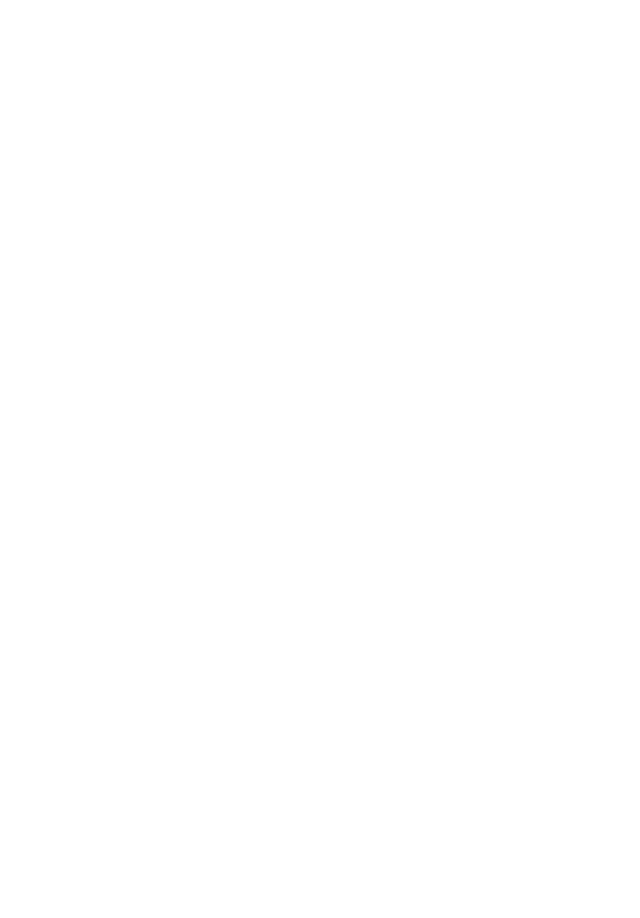
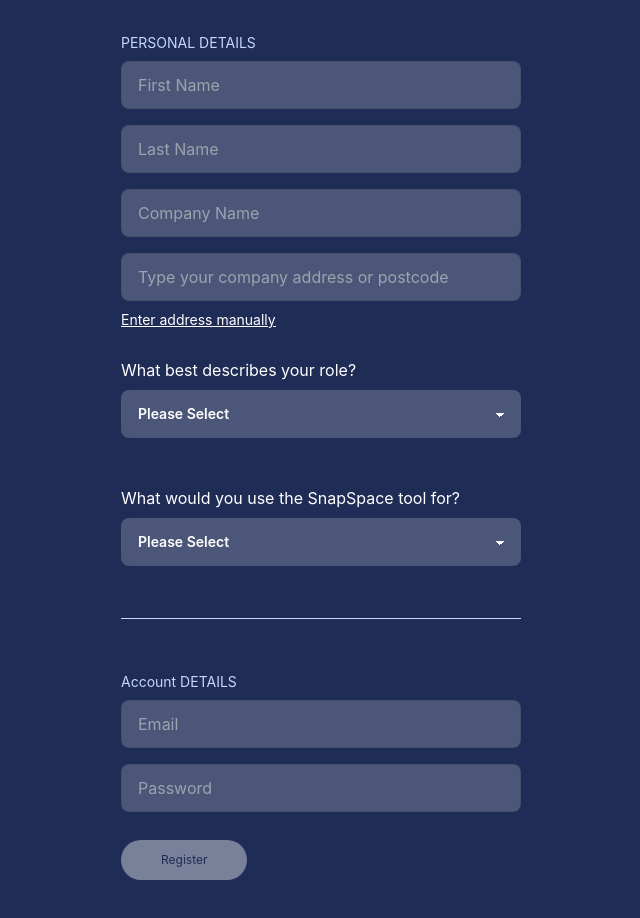
Before and after one commit to mkmahmud/SnapSpace, a React (Create React App) app in the folder front/: page /signup in a window 1280 px wide. Shown: the part 280-1198 px from the top of the page, without its empty margins (39-679 px from the left). Before the commit the page ends 800 px from the top, so only its background shows below. Built offline with nearby package versions, Linux system fonts and the light colour scheme; no server answers.

Commit message:
firebase auth

```diff
--- a/front/package.json
+++ b/front/package.json
@@ -13,6 +13,7 @@
     "react-dom": "^18.2.0",
     "react-router-dom": "^6.4.4",
     "react-scripts": "5.0.1",
+    "react-toastify": "^9.1.1",
     "web-vitals": "^2.1.4"
   },
   "scripts": {
--- a/front/src/App.js
+++ b/front/src/App.js
@@ -1,6 +1,8 @@
 
 import './App.css';
 import Router from './Routes/Router/Router';
+import { ToastContainer } from 'react-toastify';
+import 'react-toastify/dist/ReactToastify.css';
 
 
 function App() {
@@ -9,6 +11,7 @@ function App() {
   return (
     <div className="App max-w-[1400px] mx-auto bg-[#C6D6FF]">
       <Router></Router>
+      <ToastContainer />
     </div>
   );
 }
--- a/front/src/Context/AuthContext/AuthContext.js
+++ b/front/src/Context/AuthContext/AuthContext.js
@@ -1,15 +1,77 @@
-import React, { createContext } from 'react';
+import React, { createContext, useEffect, useState } from 'react';
+import { getAuth, createUserWithEmailAndPassword, updateProfile, signInWithEmailAndPassword, onAuthStateChanged, signOut, GoogleAuthProvider, signInWithPopup  } from "firebase/auth";
+import { app } from '../../Config/Firebase';
 
 export const UserAuth = createContext();
 
+const auth = getAuth(app)
+
 const AuthContext = ({children}) => {
 
-    const demo = {
-        name: 'MK'
+
+
+    const [user, setUser] = useState(null)
+    const [loading, setLoading] = useState(true)
+
+
+
+    const GoogleProvider = new GoogleAuthProvider();
+
+    // Create User
+    const createUser = (email, password) => {
+        setLoading(true)
+        return createUserWithEmailAndPassword(auth, email, password)
     }
 
+    // Create User with Google
+    const createUserGoogle = () => {
+        setLoading(true)
+        return signInWithPopup(auth, GoogleProvider);
+    }
+
+    // Update User information
+    const updateUser = (userInfo) => {
+        setLoading(true)
+        return updateProfile(auth.currentUser,userInfo)
+    }
+
+
+    // Log in with Email and Password
+    const login = (email, password) => {
+        setLoading(true)
+        return signInWithEmailAndPassword(auth, email, password)
+    }
+
+
+    // user log in Google
+    const googleLogIn = () => {
+        setLoading(true)
+        return signInWithPopup(auth, GoogleProvider);
+    }
+
+
+
+
+    // User log in
+    useEffect( () =>{
+        const unsubscribe = onAuthStateChanged(auth, currentUser =>{
+            setUser(currentUser);
+            setLoading(false)
+        });
+
+        return () => unsubscribe();
+    }, [user])
+
+
+    // sign out
+    const logOut = () => {
+        return signOut(auth)
+
+    }
+
+
     return (
-        <UserAuth.Provider value={{demo}}>
+        <UserAuth.Provider value={{createUser, login}}>
             {children}
         </UserAuth.Provider>
     );
--- a/front/src/Pages/SignIn/SignIn.js
+++ b/front/src/Pages/SignIn/SignIn.js
@@ -1,8 +1,20 @@
-import React, { useEffect, useReducer, useState } from 'react';
-import { Link } from 'react-router-dom';
+import React, { useContext, useEffect, useReducer, useState } from 'react';
+import { Link, useNavigate } from 'react-router-dom';
+import { UserAuth } from '../../Context/AuthContext/AuthContext';
+import {  toast } from 'react-toastify';
+import 'react-toastify/dist/ReactToastify.css';
 
 const SignIn = () => {
+    // Toast
+    const success = (text) => toast.success(text);
+    const errortoast = (text) => toast.error(text);
 
+    // Context
+
+    const {login} = useContext(UserAuth)
+
+    // Navigate
+    const navigate = useNavigate();
 
     const [activebtn, setActivebtn] = useState(false)
 
@@ -34,6 +46,29 @@ const SignIn = () => {
         }
     }, [state])
 
+    const handelLogin = (e) => {
+        e.preventDefault();
+        setActivebtn(false)
+        login(state.email, state.password)
+        .then((userCredential) => {
+
+            success('Log In Successfull')
+            setTimeout(function(){ navigate('/') },2000);
+
+        })
+        .catch((error) => {
+            const errorCode = error.code;
+            const errorMessage = error.message;
+            if(errorMessage == 'Firebase: Error (auth/user-not-found).'){
+                errortoast('Invalid Email')
+            }
+            if(errorMessage == 'Firebase: Error (auth/wrong-password).'){
+                errortoast('Incorrect Password')
+            }
+        });
+
+    }
+
 
     return (
         <div className='bg-[#1F2C56] text-white text-left px-40 py-20 h-[80vh]'>
@@ -43,10 +78,10 @@ const SignIn = () => {
                 <form>
                     <input type="email" placeholder="Email" onChange={(e) => dispatch({ type: 'input', payload: { name: e.target.name, value: e.target.value } })} name='email' className="bg-[#4C5678] input input-bordered w-full my-2" /> <br />
                     <input type="password" placeholder="Password" onChange={(e) => dispatch({ type: 'input', payload: { name: e.target.name, value: e.target.value } })} name='password' className="bg-[#4C5678] input input-bordered w-full my-2" /> <br />
-                    <p className='text-sm py-4'>I don’t have an account. <Link to='/signup'>Sign up here</Link></p>
+                    <p className='text-sm py-4'>I don’t have an account. <Link to='/signup' className='font-bold'>Sign up here</Link></p>
 
                     {
-                        activebtn ? <button type='submit' className='bg-[#8DAEFF] text-[#1F2C56] px-10 text-xs py-3 rounded-full'>Next</button> : <button className='bg-[#79809A] text-[#1F2C56] px-10 text-xs py-3 rounded-full' disabled>Next</button>
+                        activebtn ? <button type='submit' onClick={handelLogin} className='bg-[#8DAEFF] text-[#1F2C56] px-10 text-xs py-3 rounded-full'>Next</button> : <button className='bg-[#79809A] text-[#1F2C56] px-10 text-xs py-3 rounded-full' disabled>Next</button>
                     }
                 </form>
 
--- a/front/src/Pages/SignUp/SignUp.js
+++ b/front/src/Pages/SignUp/SignUp.js
@@ -1,9 +1,128 @@
-import React from 'react';
+import React, { useContext, useEffect, useReducer, useState } from 'react';
+import { Link } from 'react-router-dom';
+import { UserAuth } from '../../Context/AuthContext/AuthContext';
 
 const SignUp = () => {
+
+    // Context
+    const { createUser } = useContext(UserAuth)
+
+
+    const [activebtn, setActivebtn] = useState(false)
+
+    const initialstate = {
+        firstname: '',
+        lastname: '',
+        companyname: '',
+        address: '',
+        bestrole: '',
+        snaptool: '',
+        email: '',
+        password: ''
+
+
+
+    }
+
+
+    const reducer = (state, action) => {
+        switch (action.type) {
+            case 'input':
+                return {
+                    ...state,
+                    [action.payload.name]: action.payload.value
+                }
+            default: return state
+        }
+
+    }
+
+    const [state, dispatch] = useReducer(reducer, initialstate);
+
+
+    useEffect(() => {
+        if (state.email && state.password && state.firstname && state.companyname && state.address) {
+            setActivebtn(true)
+        } else {
+            setActivebtn(false)
+        }
+    }, [state])
+
+    // handelRegister
+
+    const handelRegister = (e) => {
+        e.preventDefault();
+        createUser(state.email, state.password)
+            .then((userCredential) => {
+                // Signed in
+                const user = userCredential.user;
+                console.log(user)
+                // ...
+            })
+            .catch((error) => {
+                const errorCode = error.code;
+                const errorMessage = error.message;
+                console.log(error)
+                // ..
+            });
+        console.log(state)
+    }
+
+
     return (
-        <div>
-            Sign Up
+        <div className='bg-[#1F2C56] text-white text-left px-40 py-20 '>
+            <div className="login w-[400px]">
+                <div className='py-5'>
+                    <h2 className='text-[#C6D6FF] text-4xl py-2'>Welcome aboard</h2>
+                    <p className='py-4'>Please enter your details using the fields below:</p>
+                </div>
+                <form>
+                    <p className='text-[#C6D6FF] text-[14px]'>PERSONAL DETAILS</p>
+                    <input type="text" placeholder="First Name" onChange={(e) => dispatch({ type: 'input', payload: { name: e.target.name, value: e.target.value } })} name='firstname' className="bg-[#4C5678] input input-bordered w-full my-2" /> <br />
+                    <input type="text" placeholder="Last Name" onChange={(e) => dispatch({ type: 'input', payload: { name: e.target.name, value: e.target.value } })} name='lastname' className="bg-[#4C5678] input input-bordered w-full my-2" /> <br />
+                    <input type="text" placeholder="Company Name" onChange={(e) => dispatch({ type: 'input', payload: { name: e.target.name, value: e.target.value } })} name='companyname' className="bg-[#4C5678] input input-bordered w-full my-2" /> <br />
+                    <input type="text" placeholder="Type your company address or postcode" onChange={(e) => dispatch({ type: 'input', payload: { name: e.target.name, value: e.target.value } })} name='address' className="bg-[#4C5678] input input-bordered w-full my-2" /> <br />
+
+                    <p className='text-[14px]'><u><Link>Enter address manually</Link></u></p>
+                    <div className='py-5'>
+                        <h2 className='text-[16px] py-2'>What best describes your role?</h2>
+                        <select className="select w-full bg-[#4C5678] " name='bestrole' onChange={(e) => dispatch({ type: 'input', payload: { name: e.target.name, value: e.target.value } })}>
+                            <option selected>Please Select</option>
+                            <option>Homer</option>
+                            <option>Marge</option>
+                            <option>Bart</option>
+                            <option>Lisa</option>
+                            <option>Maggie</option>
+                        </select>
+                    </div>
+                    <div className='py-5'>
+                        <h2 className='text-[16px] py-2'>What would you use the SnapSpace tool for?</h2>
+                        <select className="select w-full bg-[#4C5678] " name='snaptool' onChange={(e) => dispatch({ type: 'input', payload: { name: e.target.name, value: e.target.value } })}>
+                            <option selected>Please Select</option>
+                            <option>Homer</option>
+                            <option>Marge</option>
+                            <option>Bart</option>
+                            <option>Lisa</option>
+                            <option>Maggie</option>
+                        </select>
+                    </div>
+
+                    <hr class="my-8 h-px bg-[#C6D6FF] border-0 dark:bg-gray-700" />
+
+                    <div className='py-5'>
+                        <p className='text-[#C6D6FF] text-[14px]'>Account DETAILS</p>
+                        <input type="email" placeholder="Email" onChange={(e) => dispatch({ type: 'input', payload: { name: e.target.name, value: e.target.value } })} name='email' className="bg-[#4C5678] input input-bordered w-full my-2" /> <br />
+                        <input type="password" placeholder="Password" onChange={(e) => dispatch({ type: 'input', payload: { name: e.target.name, value: e.target.value } })} name='password' className="bg-[#4C5678] input input-bordered w-full my-2" /> <br />
+
+                    </div>
+
+
+                    {
+                        activebtn ? <button type='submit' onClick={handelRegister} className='bg-[#8DAEFF] text-[#1F2C56] px-10 text-xs py-3 rounded-full'>Register</button> : <button className='bg-[#79809A] text-[#1F2C56] px-10 text-xs py-3 rounded-full' disabled>Register</button>
+                    }
+                </form>
+
+            </div>
         </div>
     );
 };
```
Also changed, not shown: 1 other file (tests, documents, lock files or other folders).
